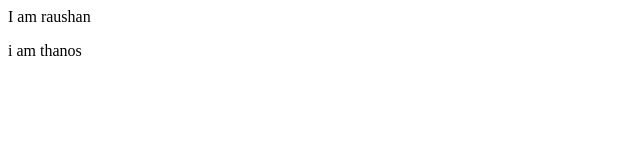
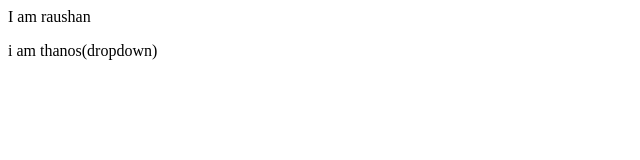
Before and after one commit to RaushanSingh-codes/localrepo, a plain HTML site: page index.html in a window 1280 px wide. Shown: the full height of the page, 0-640 px from the left. Drawn offline with Linux system fonts and the light colour scheme.

Commit message:
new feature

```diff
--- a/index.html
+++ b/index.html
@@ -1,2 +1,2 @@
 <p>I am raushan</p>
-<p>i am thanos</p>
+<p>i am thanos(dropdown)</p>
```
